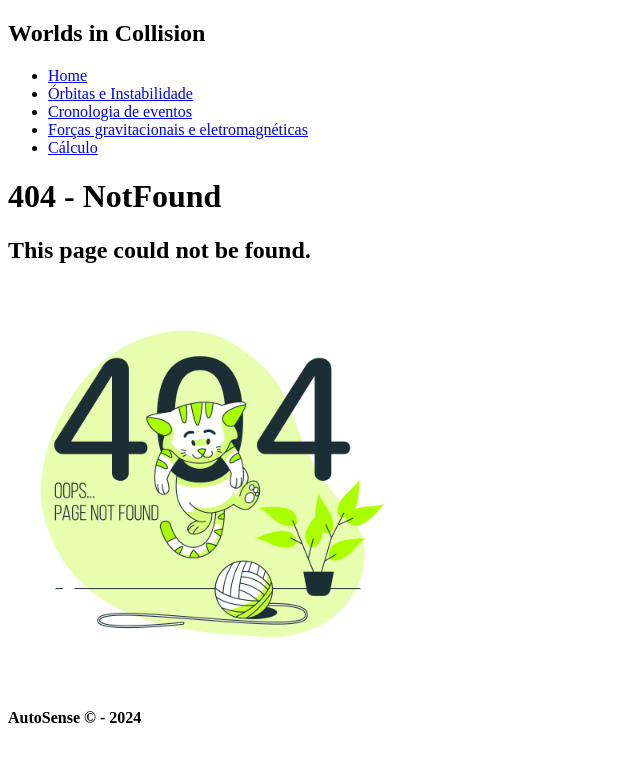
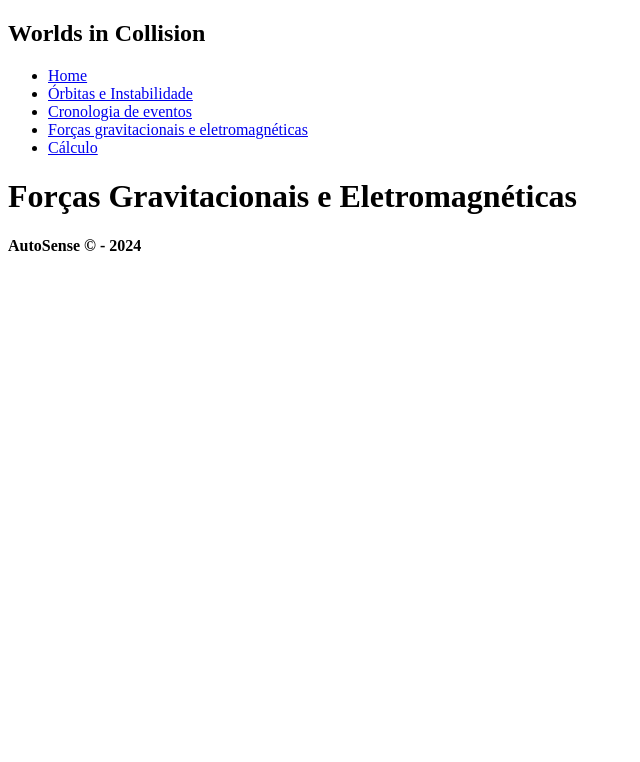
Before and after one commit to Erick0105/CP5-Front, a Next.js app in the folder worlds-collision/: page /forcas in a window 1280 px wide. Before the commit this address had no page. Shown: the top 762 px of the page, without its empty margins (0-640 px from the left). Built offline with nearby package versions, Linux system fonts and the light colour scheme.

Commit message:
páginas criadas

```diff
--- /dev/null
+++ b/worlds-collision/src/api/router.tsx
@@ -0,0 +1,4 @@
+
+export async function Get() {
+
+}
--- /dev/null
+++ b/worlds-collision/src/app/forcas/page.tsx
@@ -0,0 +1,9 @@
+import React from 'react'
+
+export default function Forcas() {
+  return (
+    <main>
+        <h1>Forças Gravitacionais e Eletromagnéticas</h1>
+    </main>
+  )
+}
```
Also changed, not shown: worlds-collision/src/app/calculo/page.tsx (added, +9 -0 lines), worlds-collision/src/app/eventos/page.tsx (added, +9 -0 lines), worlds-collision/src/app/orbitas/page.tsx (added, +9 -0 lines).
